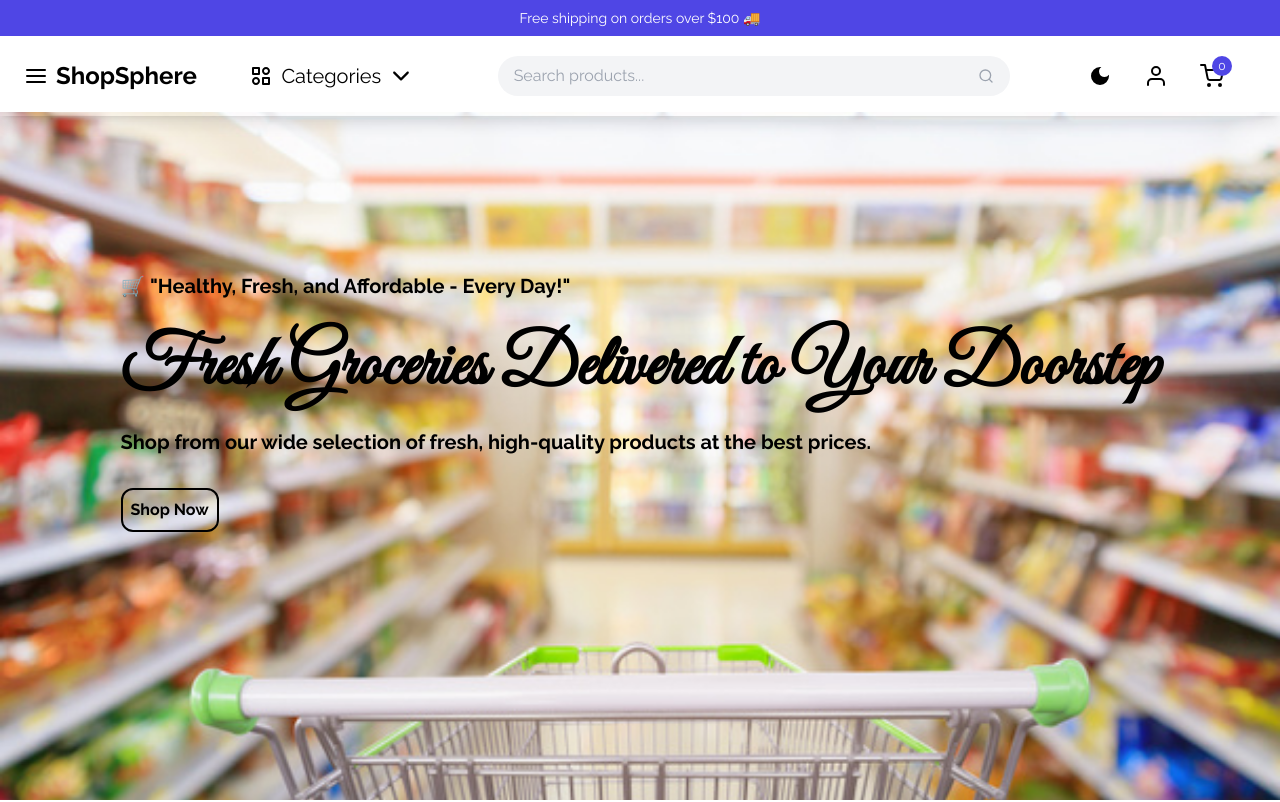
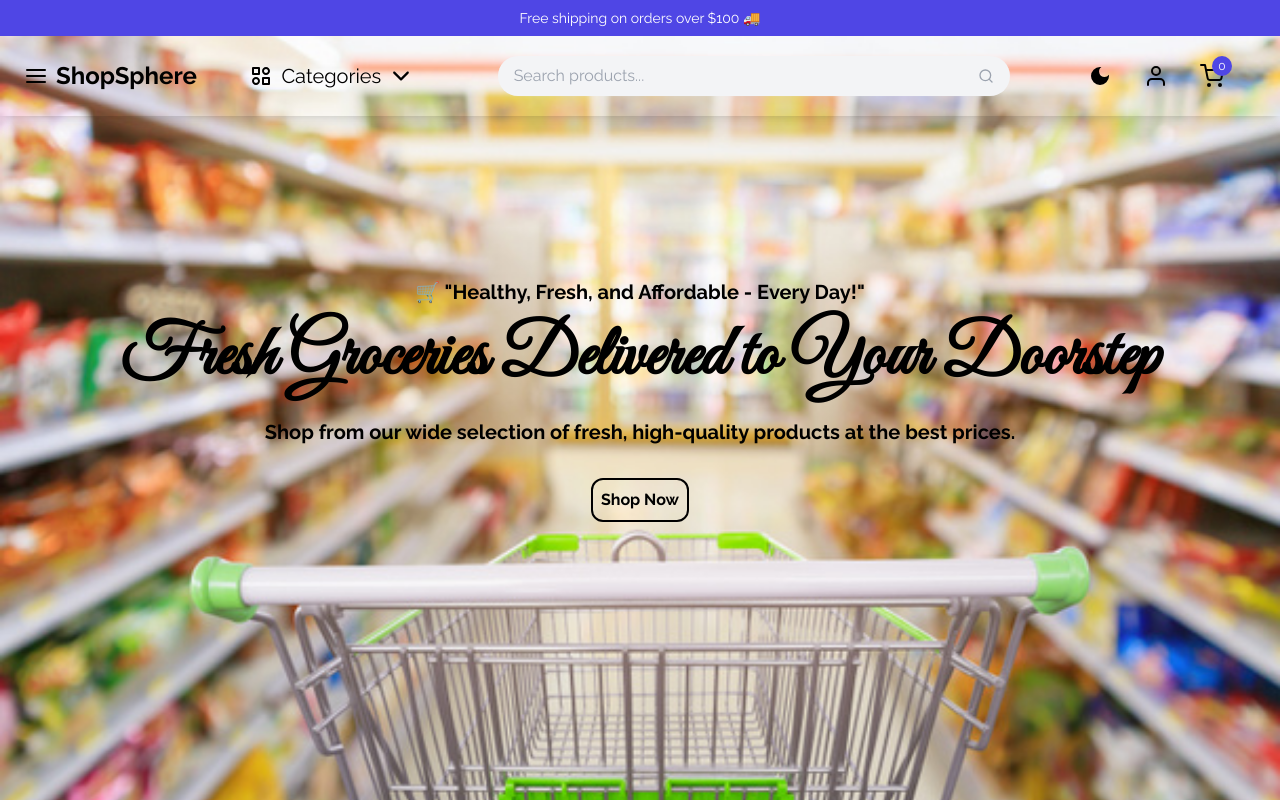
Before and after one commit to HamzaRathore/Grocery-Store-Website, a React (Vite) app: page / in a window 1280 px wide. Shown: the top 802 px of the page. Built offline with nearby package versions, Linux system fonts and the light colour scheme.

Commit message:
Home.jsx

```diff
--- a/src/pages/Home.jsx
+++ b/src/pages/Home.jsx
@@ -18,31 +18,38 @@ const Home = () => {
       once: true,
     });
   }, []);
+
   return (
     <div>
       <Navbar />
 
-      <div className="py-28 h-screen w-full  overflow-hidden">
-        <div className="relative h-screen w-full">
+      {/* Hero Section */}
+      <div className="relative h-screen w-full overflow-hidden">
         <img
           src={back_1}
-            className="object-cover inset-0 h-full w-full"
-            alt=""
+          className="absolute inset-0 h-full w-full object-cover"
+          alt="background"
         />
-          <div className="absolute inset-0 bg-opacity-50 flex flex-col opacity-100">
-            <div className=" relative mx-auto px-4 h-full top-40 ">
-              <p className="text-xl font-bold mb-8 animate-tracking-in-expand-fwd duration-200">
+        <div className="absolute inset-0  flex flex-col justify-center items-center px-6 sm:px-10">
+          {/* Tagline */}
+          <p className="text-base sm:text-lg lg:text-xl font-bold text-black mb-4 animate-tracking-in-expand-fwd">
             🛒 "Healthy, Fresh, and Affordable - Every Day!"
           </p>
-              <h1 className=" font-signature text-7xl font-bold mb-6 animate-tracking-in-expand-fwd duration-200  ">
+
+          {/* Title */}
+          <h1 className="font-signature text-3xl sm:text-5xl lg:text-7xl font-bold text-black text-center mb-6 animate-tracking-in-expand-fwd">
             Fresh Groceries Delivered to Your Doorstep
           </h1>
-              <p className="text-xl font-bold mb-8 animate-tracking-in-expand-fwd duration-200">
-                Shop from our wide selection of fresh, high-quality products at
-                the best prices.
+
+          {/* Subtitle */}
+          <p className="text-sm sm:text-base lg:text-xl font-bold text-black text-center mb-8 animate-tracking-in-expand-fwd">
+            Shop from our wide selection of fresh, high-quality products at the
+            best prices.
           </p>
+
+          {/* Button */}
           <button
-                data-aos="fade-ight"
+            data-aos="fade-in"
             data-aos-delay="800"
             className="border-2 border-black p-2 rounded-xl font-bold hover:bg-gradient-to-b from-red-800 via-white to-blue-900 hover:border-1"
           >
@@ -50,15 +57,17 @@ const Home = () => {
           </button>
         </div>
       </div>
-        </div>
-      </div>
 
+      {/* Sections */}
+      <div className="px-4 sm:px-6 lg:px-8">
         <Fruits />
         <Products />
         <Features />
         <Banner />
         <BlogSection />
         <NewsLetter />
+      </div>
+
       <Footer />
     </div>
   );
```
Lines whose indentation alone changed are shown as unchanged.
